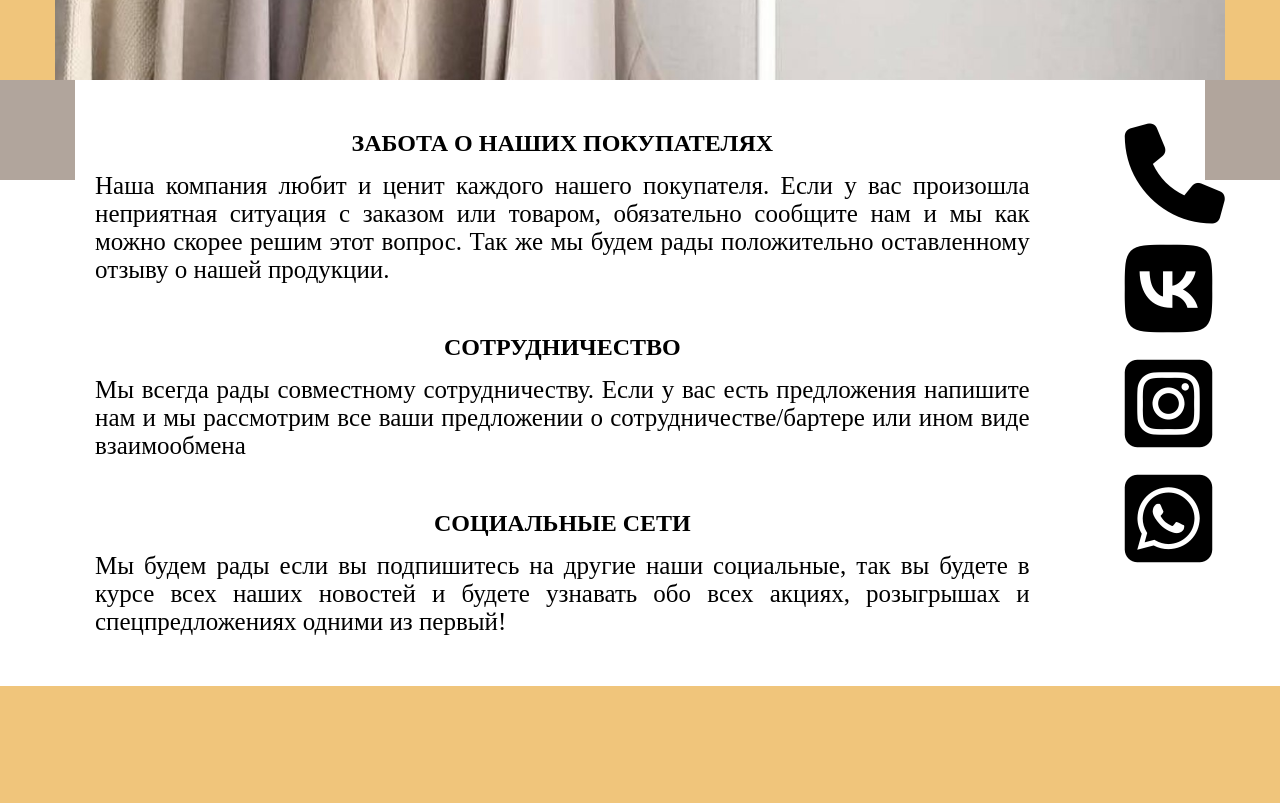
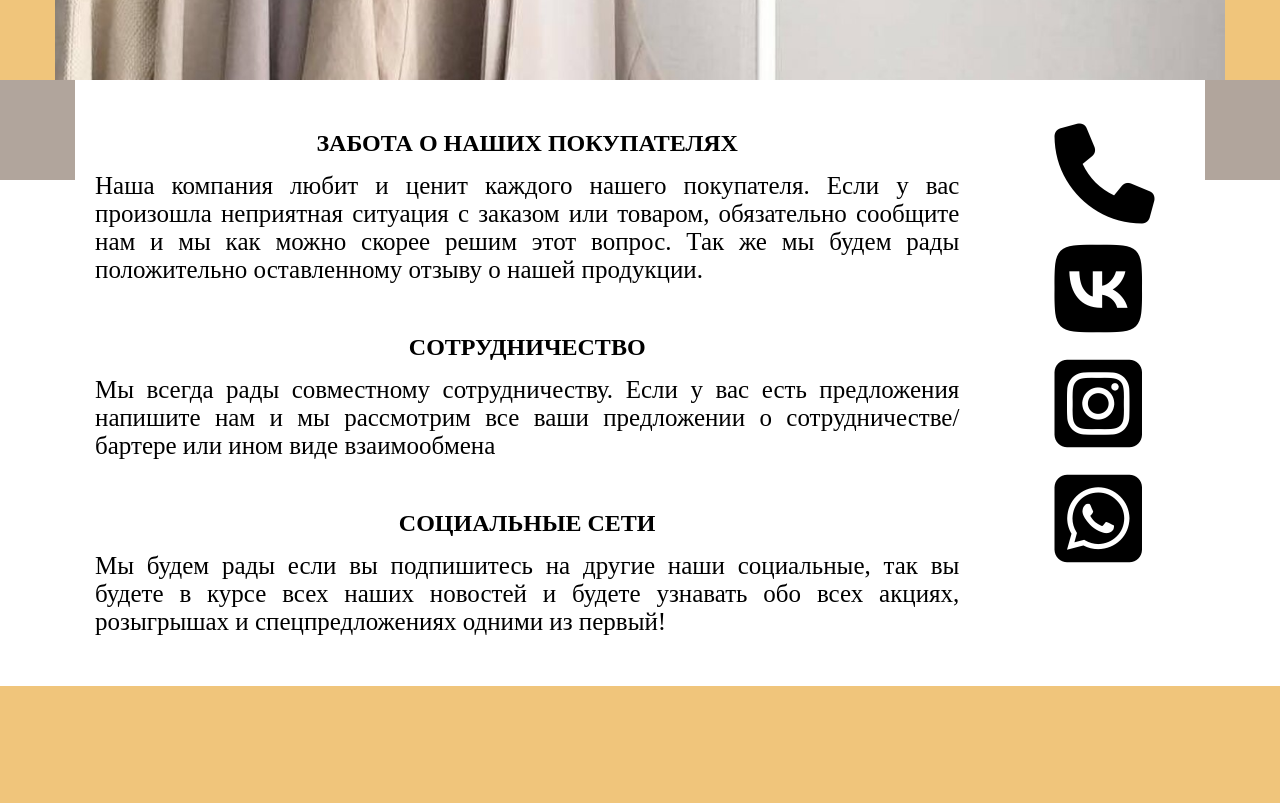
Before and after one commit to arah-man/arah-man.github.io, a plain HTML site: page about.html in a window 1280 px wide. Shown: the part 620-1423 px from the top of the page. Drawn offline with Linux system fonts and the light colour scheme.

Commit message:
Update about.css

```diff
--- a/css/about.css
+++ b/css/about.css
@@ -174,7 +174,7 @@ a {
 .sozi{
     margin-top: 40px;
     font-size: 100px;
-    /* margin-right: 50px; */
+    margin-right: 80px;
 }
 
 .fa-brands{
```
